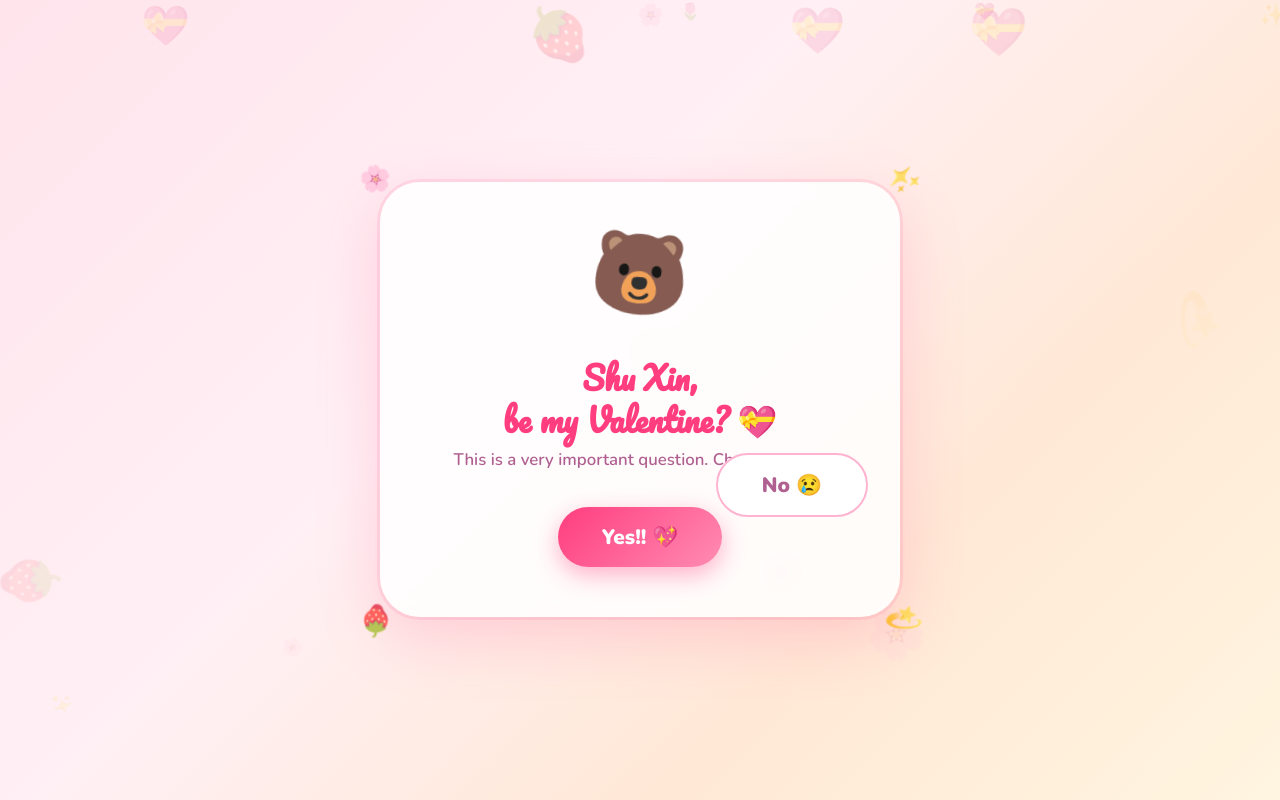
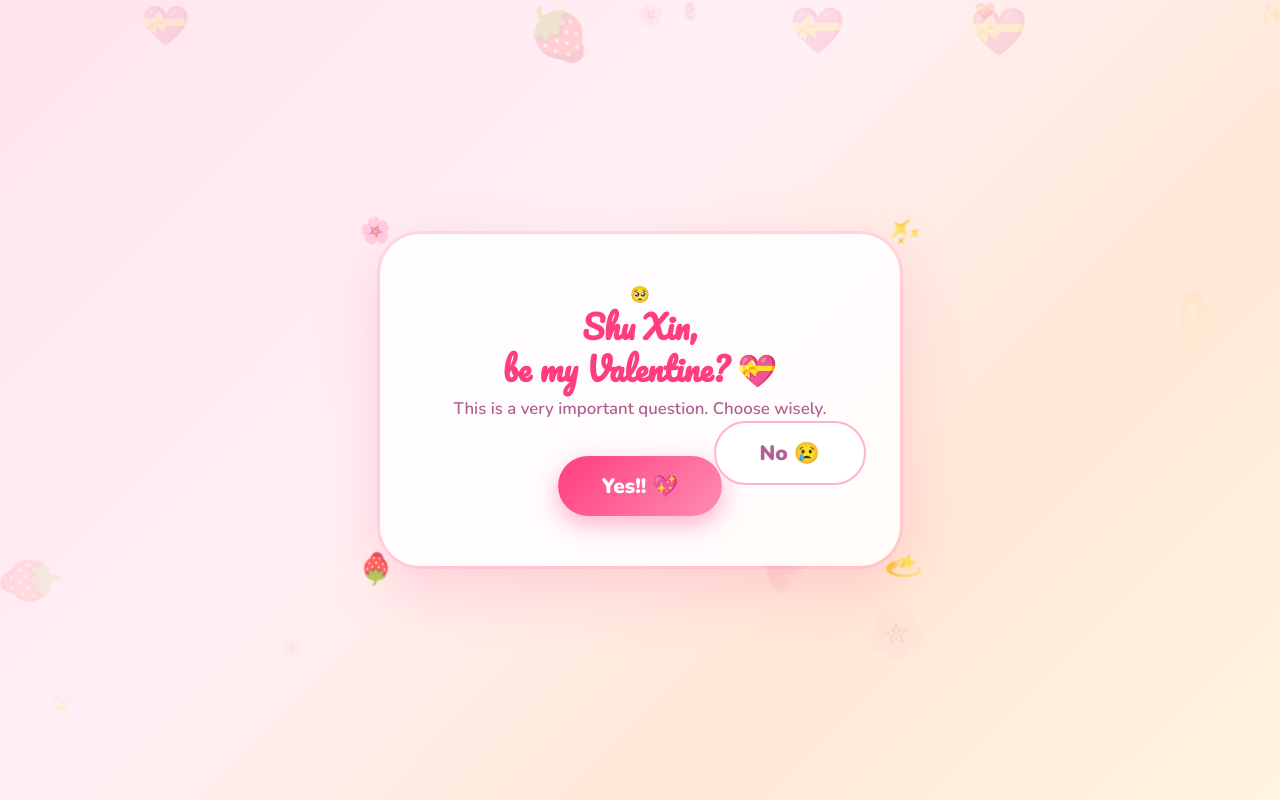
Before and after one commit to melwin888/Personal-Projects, a plain HTML site: page index.html in a window 1280 px wide. Drawn offline with nearby package versions, Linux system fonts and the light colour scheme.

Commit message:
Update index.html

```diff
--- a/index.html
+++ b/index.html
@@ -503,7 +503,7 @@
     <div class="deco-sticker">🍓</div>
     <div class="deco-sticker">💫</div>
 
-    <span class="bear-emoji">🐻</span>
+    <span class="plead-emoji">🥺</span>
     <h1>Shu Xin,<br>be my Valentine? 💝</h1>
     <p class="subtitle">This is a very important question. Choose wisely.</p>
 
```
